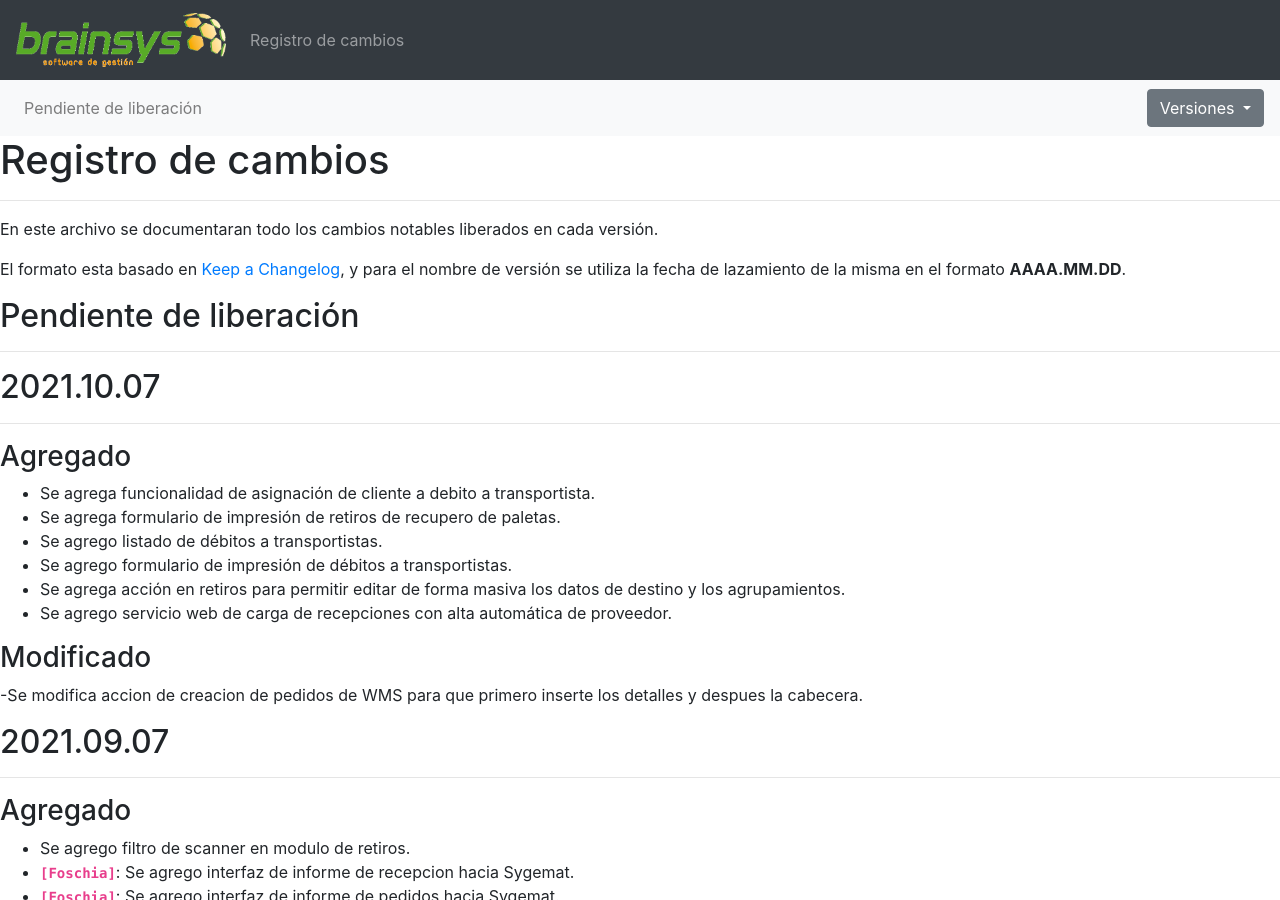
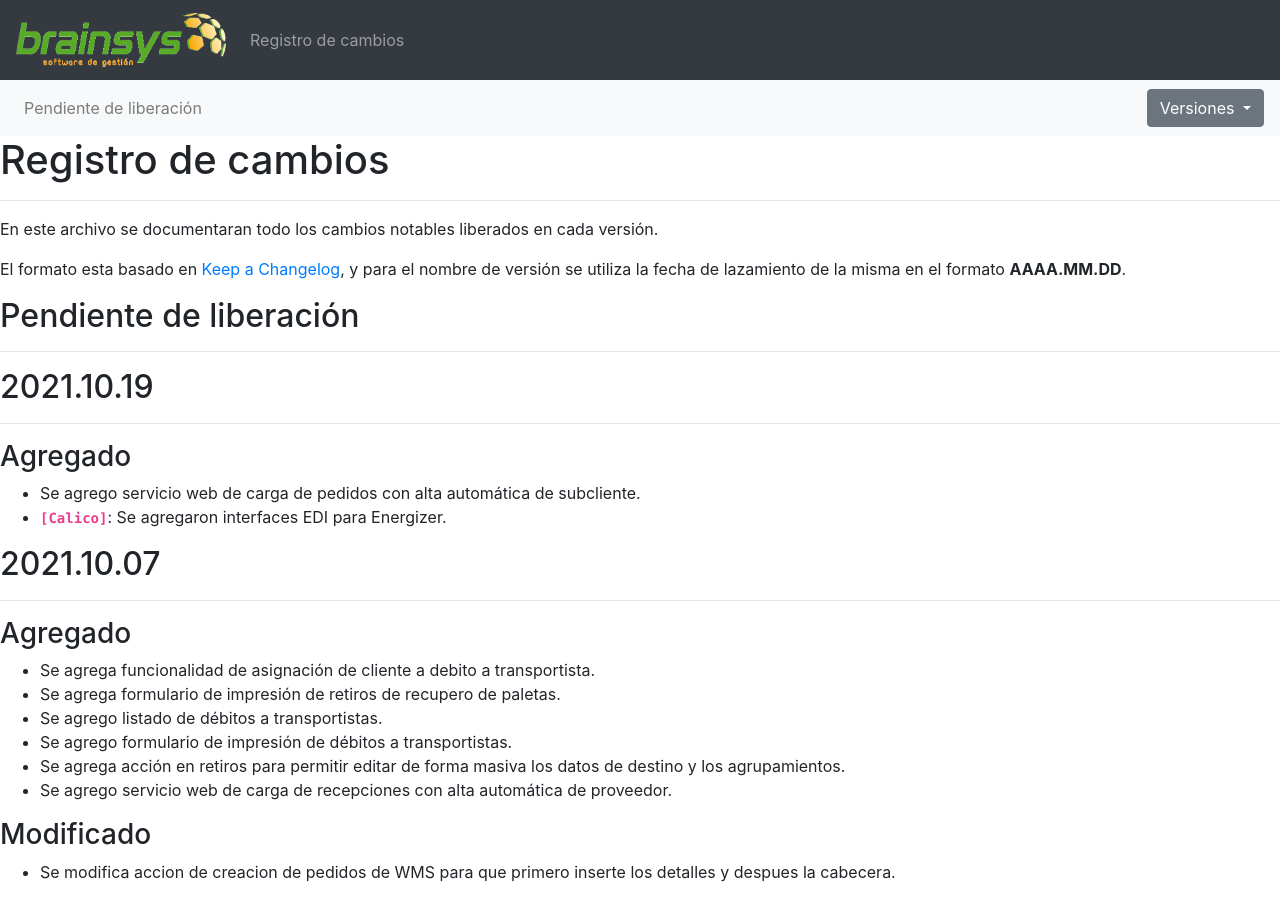
Before and after one commit to brainsys-arsaad/versionado, a Jekyll site: the page built from registro-cambios.markdown, in a window 1280 px wide and 900 px high. Built offline with Jekyll 4.4.1, drawn with Linux system fonts in a browser that asks for light colours.

Commit message:
Update registro-cambios.markdown

```diff
--- a/registro-cambios.markdown
+++ b/registro-cambios.markdown
@@ -6,6 +6,8 @@ navegacion:
     - nombre: "Pendiente de liberación"
       link: "registro-cambios#pendiente-de-liberación"
   versiones:
+    - nombre: "2021.10.19"
+      link: "registro-cambios#20211019"
     - nombre: "2021.10.07"
       link: "registro-cambios#20211007"
     - nombre: "2021.09.07"
@@ -52,6 +54,13 @@ El formato esta basado en [Keep a Changelog](https://keepachangelog.com/es-ES/1.
 ## Pendiente de liberación
 ---
 
+## 2021.10.19
+---
+
+### Agregado
+- Se agrego servicio web de carga de pedidos con alta automática de subcliente.
+- **`[Calico]`**: Se agregaron interfaces EDI para Energizer.
+
 ## 2021.10.07
 ---
 
@@ -64,8 +73,7 @@ El formato esta basado en [Keep a Changelog](https://keepachangelog.com/es-ES/1.
 - Se agrego servicio web de carga de recepciones con alta automática de proveedor.
 
 ### Modificado
--Se modifica accion de creacion de pedidos de WMS para que primero inserte los detalles y despues la cabecera.
-
+- Se modifica accion de creacion de pedidos de WMS para que primero inserte los detalles y despues la cabecera.
 
 ## 2021.09.07
 ---
```
